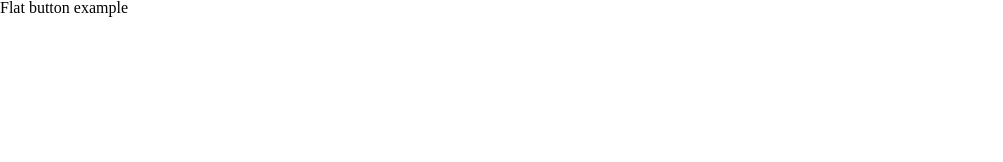
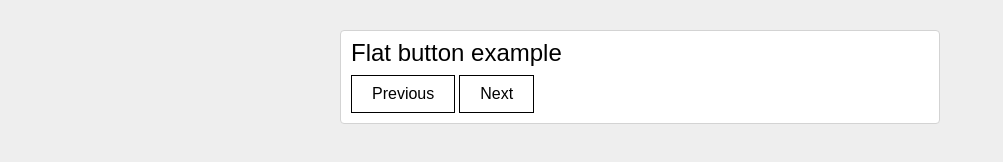
Before and after one commit to calen74/komponensek, a plain HTML site: page flat-button.html in a window 1280 px wide. Shown: the whole page, without its empty margins (0-1003 px from the left). Drawn offline with nearby package versions, Linux system fonts and the light colour scheme.

Commit message:
flat button full

```diff
--- a/flat-button.css
+++ b/flat-button.css
@@ -1,4 +1,43 @@
+/* ==== The base for every button ==== */
+
 * {
   box-sizing: border-box;
   font-family: Arial, Helvetica, sans-serif;
 }
+
+/* ==== Additional style ===== */
+
+body {
+  background-color: #eee;
+}
+
+section {
+  background-color: #ffff;
+  border: 1px solid lightgrey;
+  border-radius: 4px;
+  margin: 30px auto auto auto;
+  padding: 10px;
+  max-width: 600px;
+}
+
+h1 {
+  font-family: Arial, Helvetica, sans-serif;
+  font-size: 24px;
+  margin-bottom: 10px;
+}
+
+a {
+  display: inline-block;
+  font-family: Arial, Helvetica, sans-serif;
+  font-size: 16px;
+  color: black;
+  text-decoration: none;
+  border: 1px solid black;
+  padding: 10px 20px;
+}
+
+a:hover {
+  color: lightgrey;
+  background-color: black;
+  transition: background-color .10s ease-in-out;
+}
--- a/flat-button.html
+++ b/flat-button.html
@@ -14,8 +14,8 @@
   <body>
     <section>
       <h1>Flat button example</h1>
-      <a href="#" class=""></a>
-      <a href="#" class=""></a>
+      <a href="#" class="">Previous</a>
+      <a href="#" class="">Next</a>
     </section>
   </body>
 </html>
```
